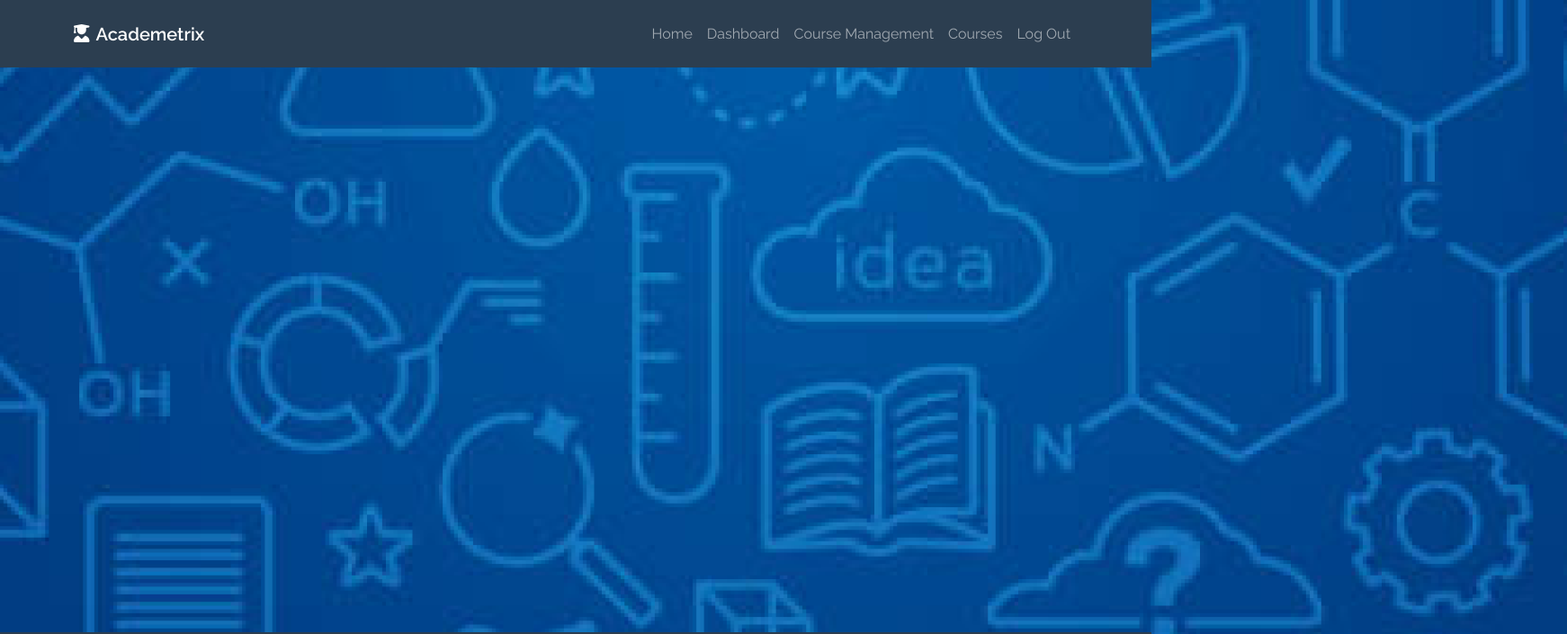
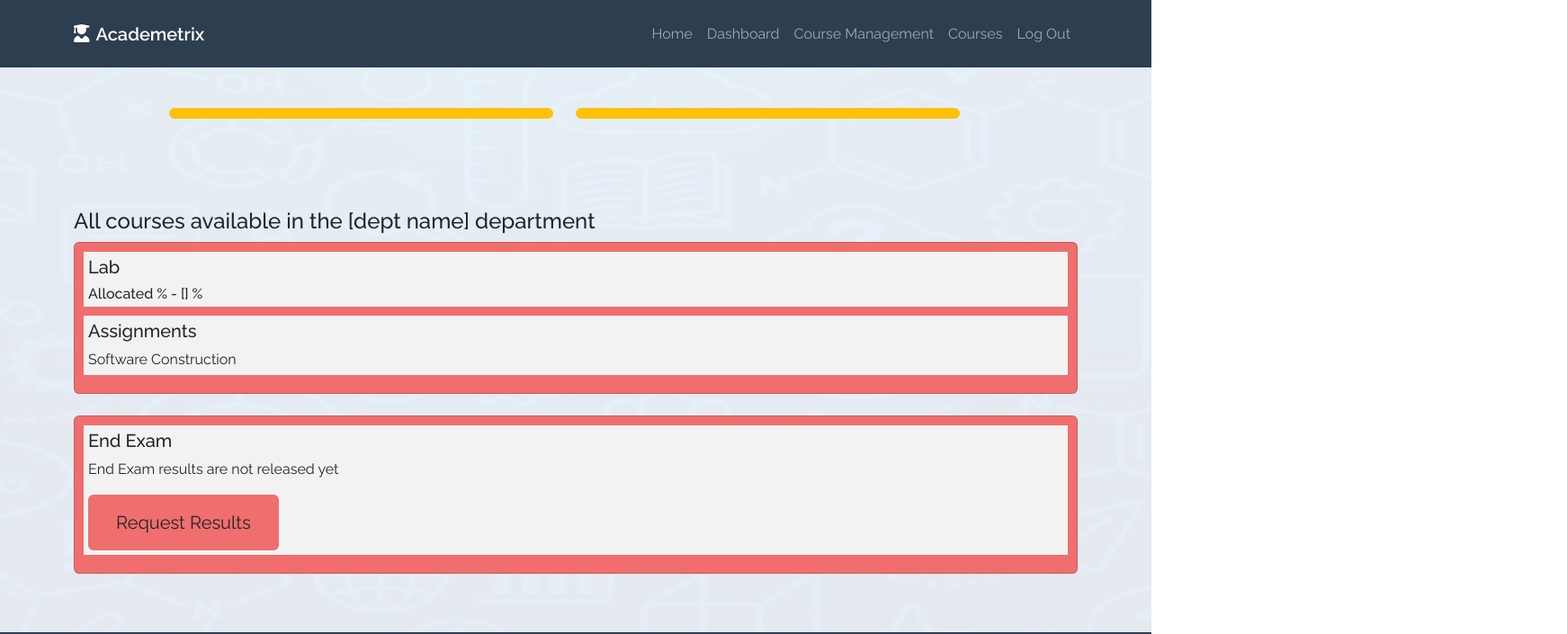
Before and after one commit to cepdnaclk/e19-co225-student-results-management-system-webapp, a Vue app in the folder frontend/: page /rep/offeredcoursesinner in a window 1280 px wide. Shown: the top 705 px of the page at 90% size, 1742 px wide, since content can reach past the window. Built offline with nearby package versions, Linux system fonts and the light colour scheme.

Commit message:
offered course inner - editing

```diff
--- a/frontend/src/views/RepView/OfferedCourseInner.vue
+++ b/frontend/src/views/RepView/OfferedCourseInner.vue
@@ -1,6 +1,182 @@
 <template>
-    <div class = "rep-addcourse">
-    <img class="bg" src="@/assets/bg.png" alt="">
+    <div class="rep-viewcourses">
+        <img class="bg" src="@/assets/bg.png" alt="">
 
+        <div class="text-center">
+            <a class="btn btn-warning col-lg-4 add" href="#"><!-- + Add New Course --></a>
+            <a class="btn btn-warning col-lg-4 view" href="#"><!-- View Offered Courses --></a>
+        </div>
+
+        <!-- subject cards -->
+        <div class="container">
+            <h4>All courses available in the [dept name] department</h4>
+
+            <!-- row-cols-md-3 is used to control how many card in a row -->
+            <div class="row row-cols-4 row-cols-md-1 g-4">
+                <div class="col">
+                    <div class="card">
+
+                        <!-- <h5 class="card-title">CO224</h5>
+                        <p class="card-text">Computer Architecture</p> -->
+
+                        <div class="card-body">
+
+                            <h5 class="card-title">Lab </h5>
+                            <h6 class="card-text">Allocated % - [] %</h6>
+
+
+                        </div>
+
+                        <!-- Assignments component body -->
+                        <div class="card-body">
+                            <h5 class="card-title">Assignments</h5>
+                            <p class="card-text">Software Construction</p>
+                        </div>
+
+
+
+                    </div>
+
+
+
+
+
+                </div>
+
+                <div class="col">
+                    <div class="card">
+
+                        <div class="card-body">
+
+                            <div class = "row">
+                                <h5 class="card-title">End Exam</h5>
+                                <p class="card-text">End Exam results are not released yet</p>
+
+                                <div class="col-sm-4">
+                                    <button class="btn btn-sm-3 btn-request" href="#">Request Results</button>
+                                </div>
+
+
+                            </div>
+
+
+                            <!-- <div class="col-sm-4">
+                                <button class="btn btn-sm-3 btn-request" href="#">Request Results</button>
+                            </div> -->
+                        </div>
+
+                        <!-- <div class ="button-panel">
+
+                            <div class="row">
+                                <div class="col-sm-4">
+                                <button class="btn btn-sm-3 btn-view" href="#">Request Results</button>
+                                </div>
+                                <div class="col-sm-4">
+                                <button class="btn btn-sm-3 btn-edit">Edit</button>
+                                </div>
+                                <div class="col-sm-4">
+                                <button class="btn btn-sm-3 btn-delete">Delete</button>
+                                </div>
+                            </div>
+
+                        </div> -->
+                    </div>
+                </div>
+
+        </div>
+        </div>
     </div>
+
+
+
+
+
 </template>
+
+<style scoped>
+.body {
+    padding-top: 100px;
+}
+
+
+.card-body{
+    background-color: #f2f2f2;
+    padding: 5px;
+    margin-bottom: 10px;
+
+    /* border-radius:10%; */
+}
+
+.card{
+    background-color: #f06e6e;
+    padding: 10px;
+    /* border-radius:10%; */
+}
+
+.btn {
+    font-size: 20px;
+    font-weight: 400;
+    padding: 15px 30px;
+}
+
+.add, .view {
+    margin-top: 120px;
+    margin-bottom: 100px;
+    margin-right: 25px;
+    padding: 5px;
+    font-size: 25px;
+    font-weight: 100px;
+}
+
+.btn-view, .btn-edit, .btn-delete {
+    margin-top: 10px;
+    margin-bottom: 5px;
+    margin-right: 5px;
+    padding: 5px;
+    font-size: 20px;
+    font-weight: 100px;
+    background-color: #f2f2f2;
+    width:100%;
+}
+
+.btn-request{
+
+    background-color: #f06e6e;
+
+}
+
+/* .view {
+    margin-top: 120px;
+    margin-bottom: 100px;
+    margin-left: 25px;
+    padding: 5px;
+} */
+
+
+.bg {
+    background-size: cover;
+    position: fixed;
+    top: 0;
+    left: 0;
+    height: 100%;
+    width: 100%;
+    z-index: -1;
+    opacity: 0.1;
+    background-attachment: fixed;
+}
+
+
+@media screen and (max-width: 769px) {
+    .btn {
+        font-size: 30px;
+        padding: 15px 40px;
+    }
+}
+
+/* footer {
+  position: fixed;
+  bottom: 0;
+  left: 0;
+  width: 100%;
+} */
+</style>
```
